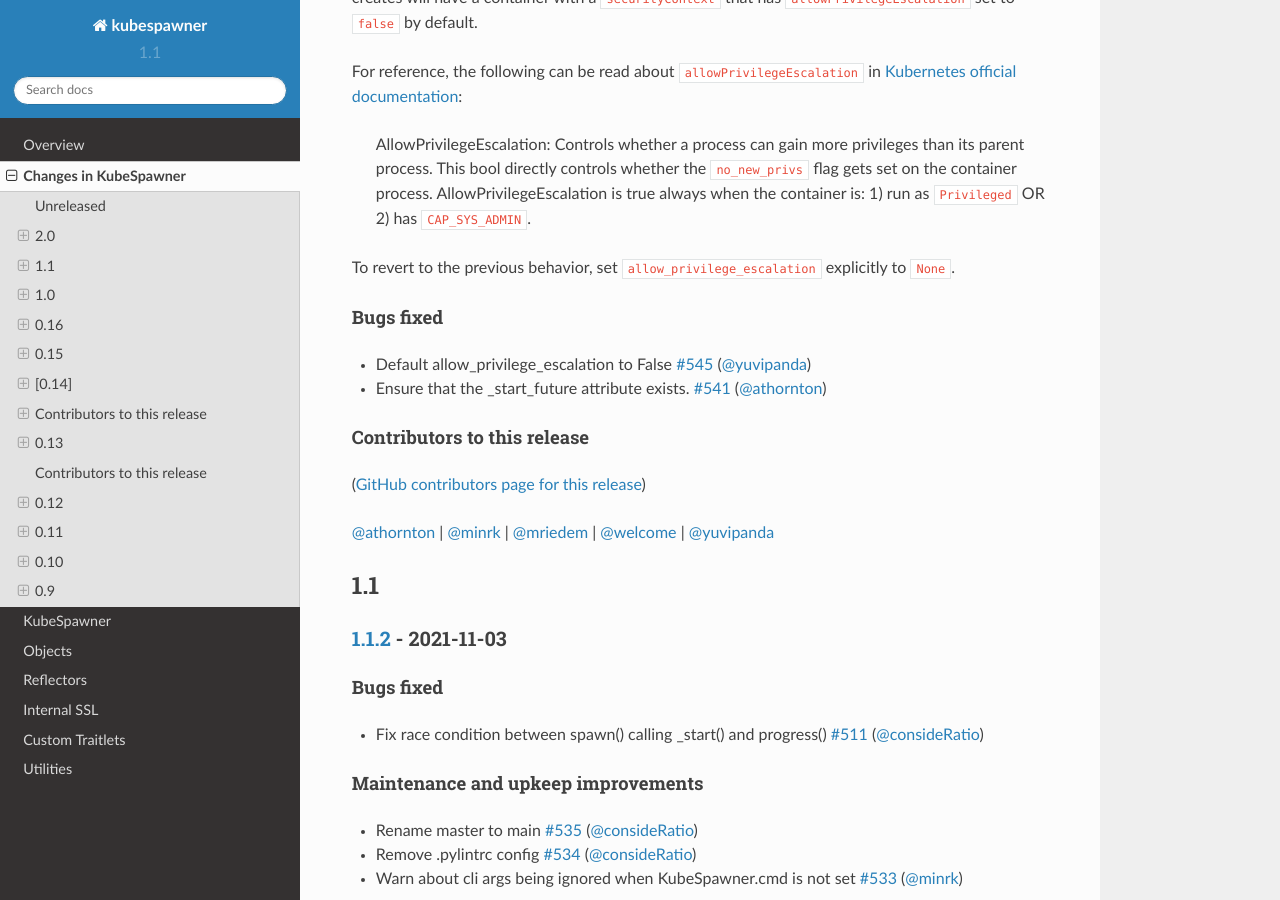
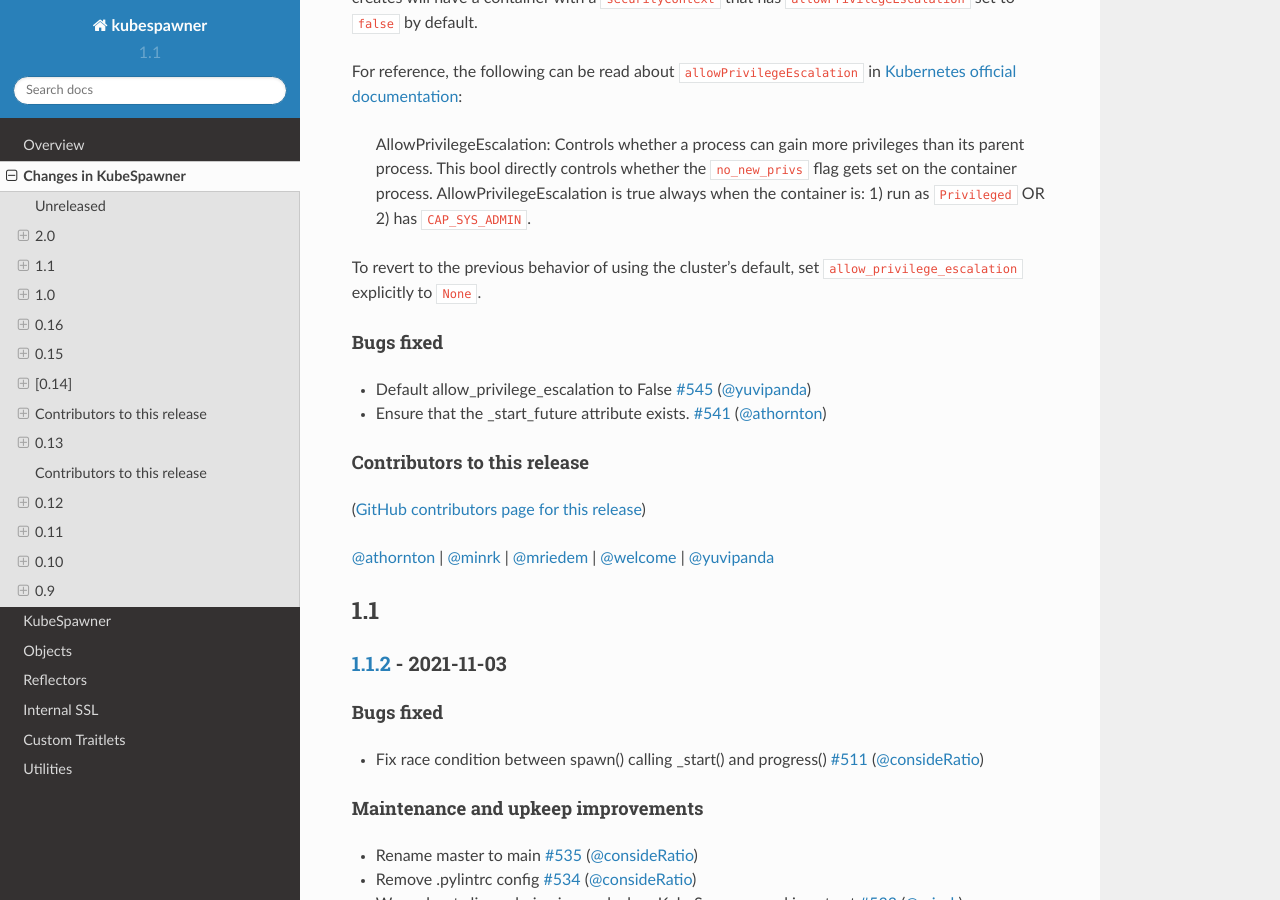
Before and after one commit to jupyterhub/kubespawner, a Sphinx documentation site: the page built from docs/source/changelog.md, in a window 1280 px wide and 900 px high, scrolled down 458 px. Built offline with Sphinx 7.4.7 and the Read the Docs theme 2.0.0, drawn with Linux system fonts in a browser that asks for light colours.

Commit message:
Apply suggestions from code review
Co-authored-by: Simon Li <orpheus+devel@gmail.com>

```diff
--- a/docs/source/changelog.md
+++ b/docs/source/changelog.md
@@ -16,7 +16,7 @@
 
 > AllowPrivilegeEscalation: Controls whether a process can gain more privileges than its parent process. This bool directly controls whether the `no_new_privs` flag gets set on the container process. AllowPrivilegeEscalation is true always when the container is: 1) run as `Privileged` OR 2) has `CAP_SYS_ADMIN`.
 
-To revert to the previous behavior, set `allow_privilege_escalation` explicitly to `None`.
+To revert to the previous behavior of using the cluster's default, set `allow_privilege_escalation` explicitly to `None`.
 
 #### Bugs fixed
 
```
